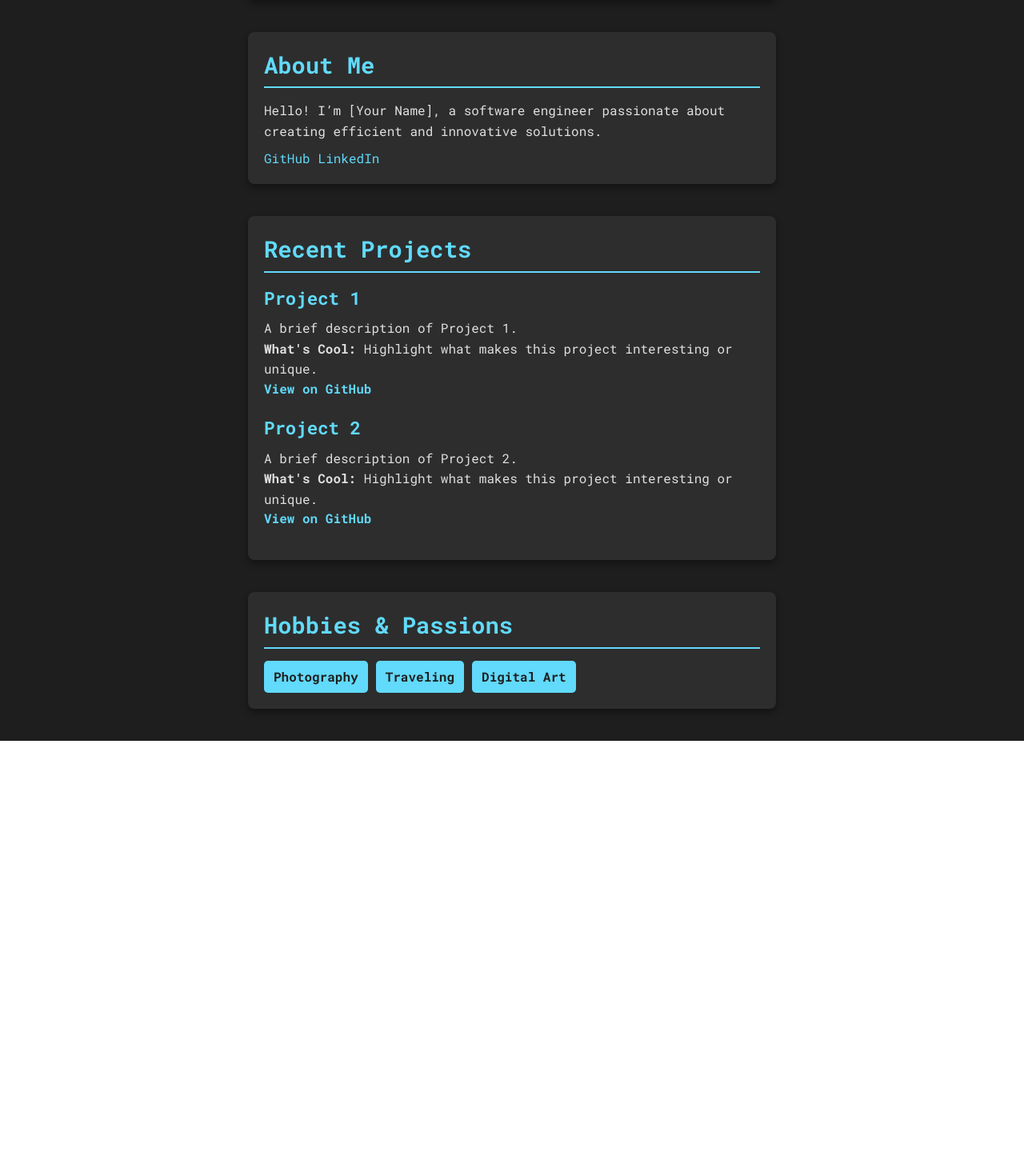
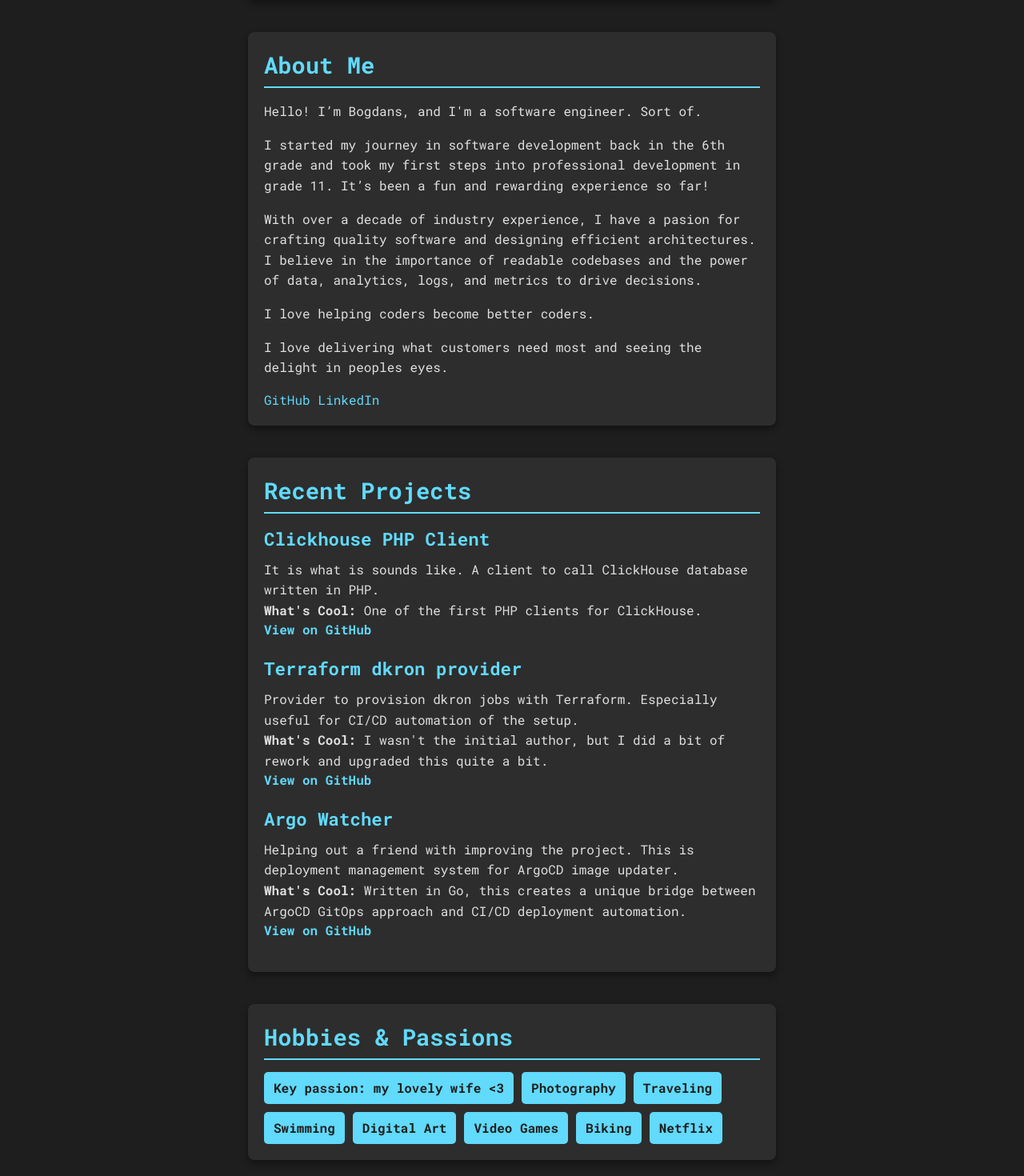
Before and after one commit to bozerkins/bozerkins.it, a React (Vite) app: page / in a window 1280 px wide. Shown: the part 200-1670 px from the top of the page at 80% size. Before the commit the page ends 1126 px from the top, so only its background shows below. Built offline with nearby package versions, Linux system fonts and the light colour scheme.

Commit message:
add first content to the website

```diff
--- a/index.html
+++ b/index.html
@@ -1,10 +1,24 @@
 <!doctype html>
 <html lang="en">
-  <head>
-    <meta charset="UTF-8" />
-    <link rel="icon" type="image/svg+xml" href="/vite.svg" />
-    <meta name="viewport" content="width=device-width, initial-scale=1.0" />
-    <title>bozerkins.it - personal and professional website</title>
+    <head>
+      <meta charset="UTF-8" />
+      <meta name="viewport" content="width=device-width, initial-scale=1.0" />
+
+      <title>bozerkins.it - Software Engineer</title>
+      <meta name="description" content="Welcome to my cozy den! I'm Bogdans, a software engineer with a passion for crafting quality software and sharing knowledge. Explore my projects and blog." />
+      <meta name="keywords" content="Bogdans, Software Engineer, Web Developer, React, TypeScript, GitHub, Personal Projects, Software Development, Hobbies, Photography" />
+
+      <!-- Open Graph Tags -->
+      <meta property="og:title" content="Bogdans - Software Engineer & Web Developer" />
+      <meta property="og:description" content="Explore my personal website where I share my projects, skills, and passions :P" />
+      <meta property="og:image" content="https://bozerkins.it/profile_pic_pixel.png" />
+      <meta property="og:url" content="https://bozerkins.it" />
+
+      <!-- Twitter Cards -->
+      <meta name="twitter:card" content="summary_large_image" />
+      <meta name="twitter:title" content="Bogdans - Software Engineer & Web Developer" />
+      <meta name="twitter:description" content="Explore my personal website where I share my projects, skills, and passions :P" />
+      <meta name="twitter:image" content="https://bozerkins.it/profile_pic_pixel.png" />
   </head>
   <body>
     <div id="root"></div>
--- a/src/pages/Blog.tsx
+++ b/src/pages/Blog.tsx
@@ -11,7 +11,7 @@ const Blog: React.FC = () => {
         <Link to="/" className="blog-button">Back to Homepage</Link>
       </div>
 
-      <p>Welcome to my blog! Check out my articles below.</p>
+      <p>Welcome to my blog! I've taken up writing. Enjoy, or else</p>
 
       <div className="blog-list">
         <div className="blog-item">
@@ -24,7 +24,7 @@ const Blog: React.FC = () => {
       </div>
 
       {/* Message about upcoming articles */}
-      <p className="coming-soon">More articles coming!</p>
+      <p className="coming-soon">More posts coming!</p>
     </div>
   );
 };
--- a/src/pages/Home.css
+++ b/src/pages/Home.css
@@ -94,10 +94,14 @@ h2 {
   text-align: left; /* Keep text left-aligned */
 }
 
-.about p,
+.about-text p,
 .project p {
   font-size: 1rem;
   line-height: 1.6;
+}
+
+.about-text p {
+  margin: 1rem 0;
 }
 
 .social-links {
--- a/src/pages/Home.tsx
+++ b/src/pages/Home.tsx
@@ -1,29 +1,32 @@
 import React from 'react';
 import { Link } from 'react-router-dom'; // Import Link for navigation
 import './Home.css';
-import profile_pic from './profile_pic_pixel.png';
 
 const Home: React.FC = () => {
   return (
     <div className="home">
     <section className="header-section">
       <div className="header-content">
-        <h1>Welcome to My Portfolio</h1>
+        <h1>Welcome to My Cozy Den!</h1>
         <div className="blog-link">
           <Link to="/blog" className="blog-button">Visit My Blog</Link>
         </div>
       </div>
-      <img src={profile_pic} alt="Profile" className="profile-picture" />
+      <img src="./profile_pic_pixel.png" alt="Profile" className="profile-picture" />
     </section>
       <section className="about">
         <div className="about-text">
           <h2>About Me</h2>
-          <p>Hello! I’m [Your Name], a software engineer passionate about creating efficient and innovative solutions.</p>
+          <p>Hello! I’m Bogdans, and I'm a software engineer. Sort of. </p>
+          <p>I started my journey in software development back in the 6th grade and took my first steps into professional development in grade 11. It’s been a fun and rewarding experience so far!</p>
+          <p>With over a decade of industry experience, I have a pasion for crafting quality software and designing efficient architectures. I believe in the importance of readable codebases and the power of data, analytics, logs, and metrics to drive decisions.</p>
+          <p>I love helping coders become better coders.</p>
+          <p>I love delivering what customers need most and seeing the delight in peoples eyes.</p>
           <div className="social-links">
-            <a href="https://github.com/yourusername" target="_blank" rel="noopener noreferrer">
+            <a href="https://github.com/bozerkins" target="_blank" rel="noopener noreferrer">
               GitHub
             </a>
-            <a href="https://linkedin.com/in/yourusername" target="_blank" rel="noopener noreferrer">
+            <a href="https://www.linkedin.com/in/bozerkins/" target="_blank" rel="noopener noreferrer">
               LinkedIn
             </a>
           </div>
@@ -33,18 +36,26 @@ const Home: React.FC = () => {
       <section className="projects">
         <h2>Recent Projects</h2>
         <div className="project">
-          <h3>Project 1</h3>
-          <p>A brief description of Project 1.</p>
-          <p><strong>What's Cool:</strong> Highlight what makes this project interesting or unique.</p>
-          <a href="https://github.com/yourusername/project1" target="_blank" rel="noopener noreferrer">
+          <h3>Clickhouse PHP Client</h3>
+          <p>It is what is sounds like. A client to call ClickHouse database written in PHP.</p>
+          <p><strong>What's Cool:</strong> One of the first PHP clients for ClickHouse.</p>
+          <a href="https://github.com/bozerkins/clickhouse-client" target="_blank" rel="noopener noreferrer">
             View on GitHub
           </a>
         </div>
         <div className="project">
-          <h3>Project 2</h3>
-          <p>A brief description of Project 2.</p>
-          <p><strong>What's Cool:</strong> Highlight what makes this project interesting or unique.</p>
-          <a href="https://github.com/yourusername/project2" target="_blank" rel="noopener noreferrer">
+          <h3>Terraform dkron provider</h3>
+          <p>Provider to provision dkron jobs with Terraform. Especially useful for CI/CD automation of the setup.</p>
+          <p><strong>What's Cool:</strong> I wasn't the initial author, but I did a bit of rework and upgraded this quite a bit.</p>
+          <a href="https://github.com/bozerkins/terraform-provider-dkron" target="_blank" rel="noopener noreferrer">
+            View on GitHub
+          </a>
+        </div>
+        <div className="project">
+          <h3>Argo Watcher</h3>
+          <p>Helping out a friend with improving the project. This is deployment management system for ArgoCD image updater. </p>
+          <p><strong>What's Cool:</strong> Written in Go, this creates a unique bridge between ArgoCD GitOps approach and CI/CD deployment automation.</p>
+          <a href="https://github.com/shini4i/argo-watcher" target="_blank" rel="noopener noreferrer">
             View on GitHub
           </a>
         </div>
@@ -53,9 +64,14 @@ const Home: React.FC = () => {
       <section className="hobbies">
         <h2>Hobbies & Passions</h2>
         <ul>
+          <li>Key passion: my lovely wife {"<3"}</li>
           <li>Photography</li>
           <li>Traveling</li>
+          <li>Swimming</li>
           <li>Digital Art</li>
+          <li>Video Games</li>
+          <li>Biking</li>
+          <li>Netflix</li>
         </ul>
       </section>
     </div>
```
Also changed, not shown: public/profile_pic_pixel.png (renamed from src/pages/profile_pic_pixel.png).
